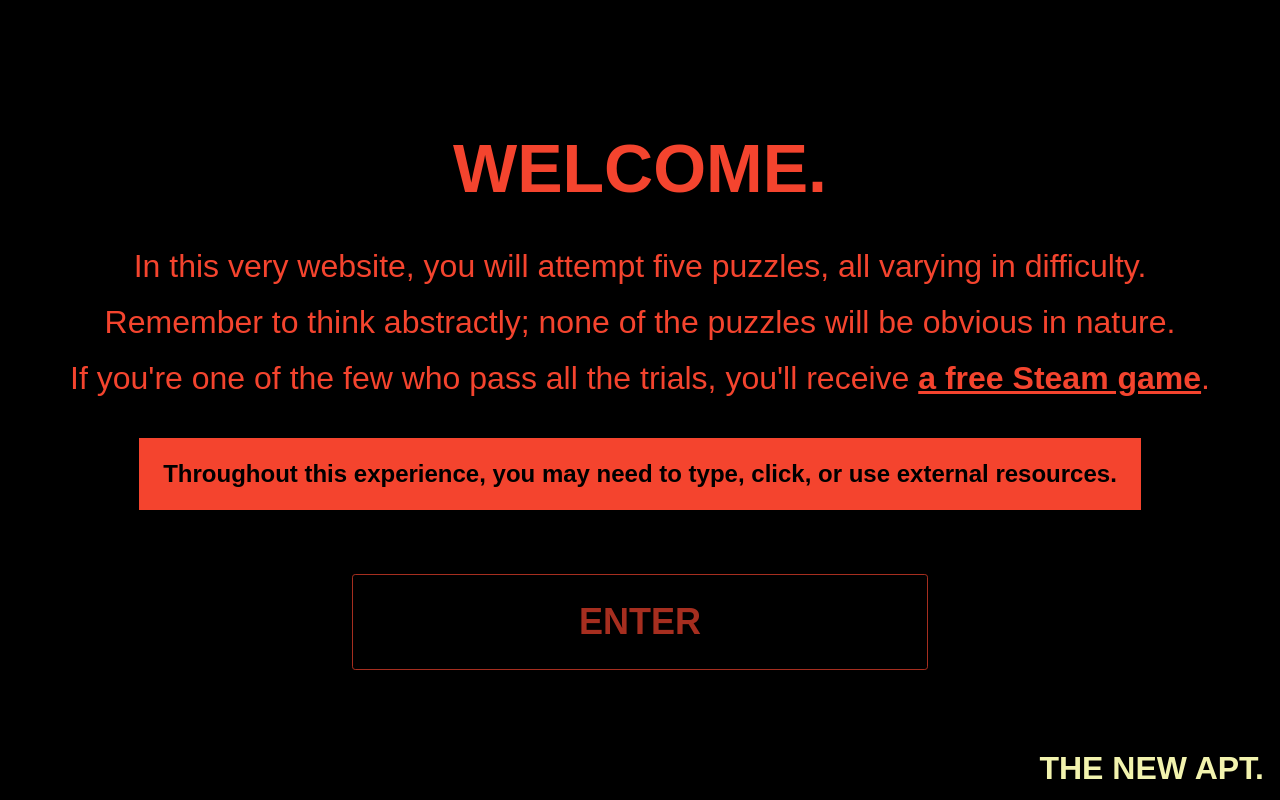
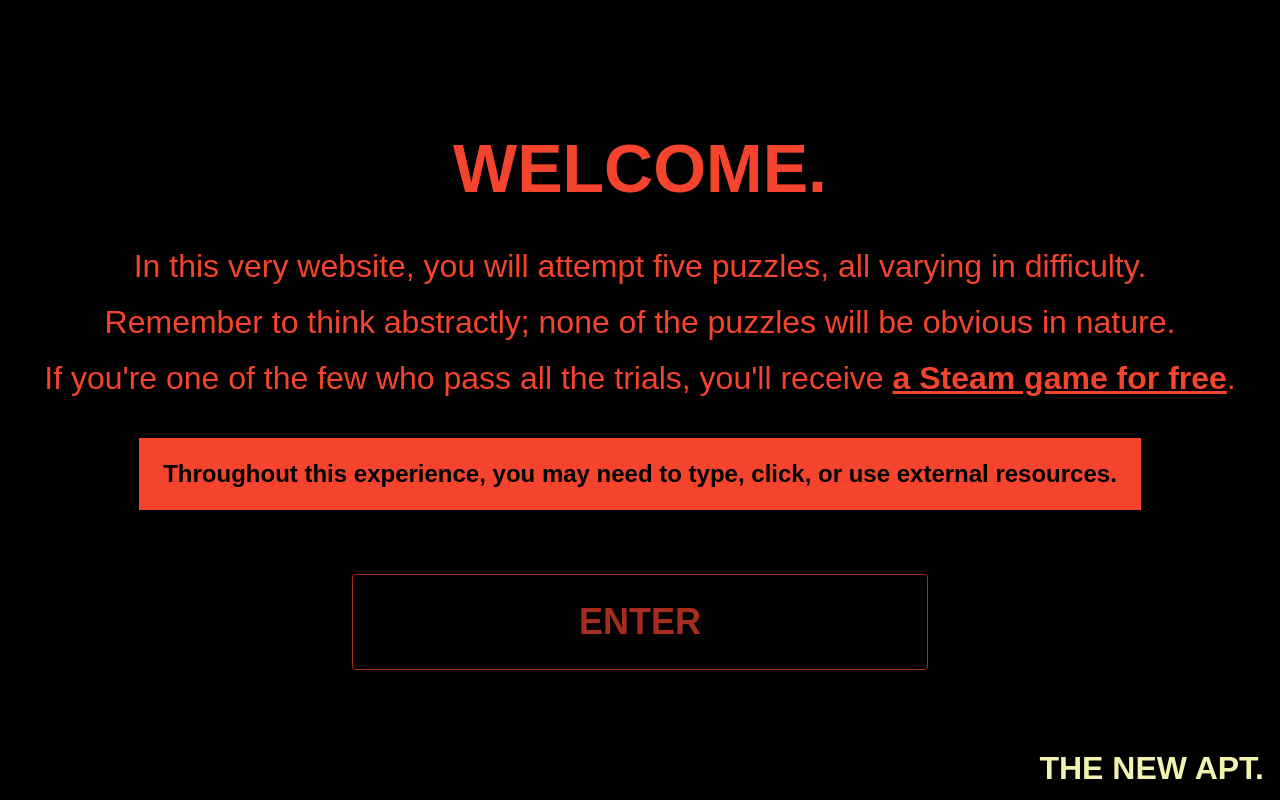
Before and after one commit to PaulThomasGames/Apartment.github.io, a plain HTML site: page index.html in a window 1280 px wide. Drawn offline with nearby package versions, Linux system fonts and the light colour scheme; a web font is replaced by a local one.

Commit message:
Update index.html

```diff
--- a/index.html
+++ b/index.html
@@ -24,7 +24,7 @@
             <div id="box_para">
                 <p>In this very website, you will attempt five puzzles, all varying in difficulty.</p>
                 <p>Remember to think abstractly; none of the puzzles will be obvious in nature.</p>
-                <p>If you're one of the few who pass all the trials, you'll receive <a onclick="linkToGame()">a free Steam game</a>.</p>
+                <p>If you're one of the few who pass all the trials, you'll receive <a onclick="linkToGame()">a Steam game for free</a>.</p>
             </div>
             <p id="small_para">Throughout this experience, you may need to type, click, or use external resources.</p>
             <button id="btn_entr">ENTER</button>
```
